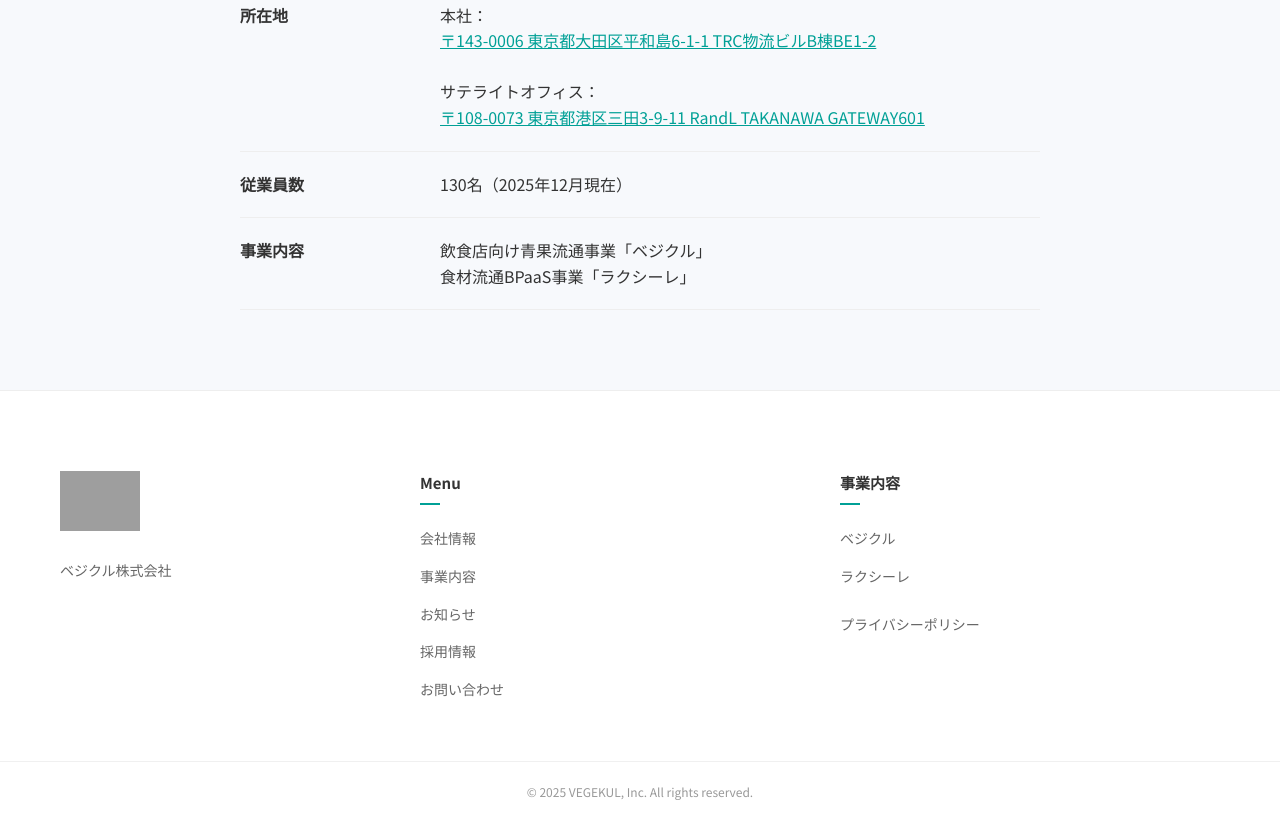
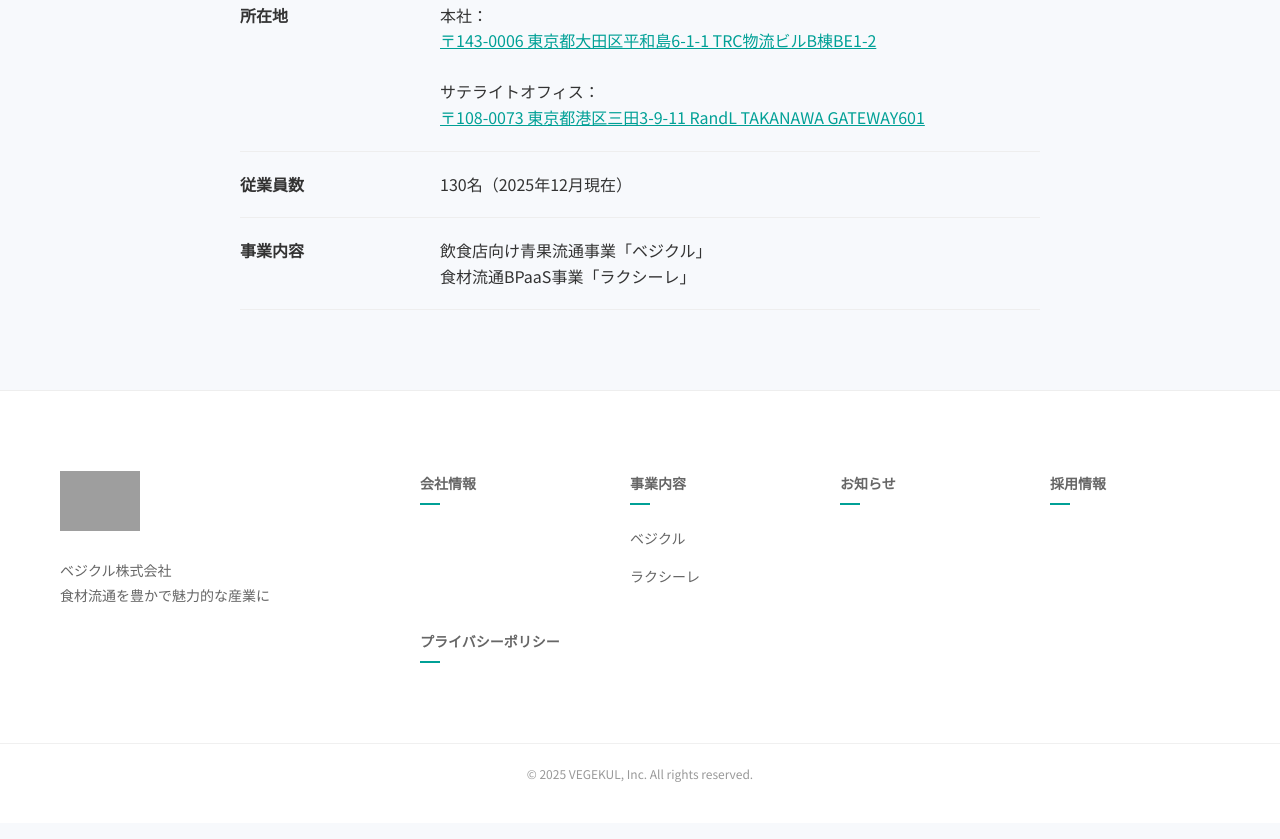
Before and after one commit to w-iwazaki/corporatesite, a plain HTML site: page company.html in a window 1280 px wide. Shown: the part 3161-4000 px from the top of the page. Drawn offline with Linux system fonts and the light colour scheme; grey boxes are pictures that could not be loaded.

Commit message:
Auto-commit: 2025年 12月26日 金曜日 14時42分24秒 JST

```diff
--- a/company.html
+++ b/company.html
@@ -210,27 +210,27 @@
                     <img src="https://www.vegekul.com/wp/wp-content/themes/tsukasa_theme_20240311/img/common/header_logo.svg"
                         alt="VEGEKUL">
                 </a>
-                <p>ベジクル株式会社</p>
+                <p>ベジクル株式会社<br>食材流通を豊かで魅力的な産業に</p>
             </div>
             <div class="footer-links">
                 <div class="footer-col">
-                    <h4>Menu</h4>
+                    <h4><a href="company.html">会社情報</a></h4>
+                </div>
+                <div class="footer-col">
+                    <h4><a href="service.html">事業内容</a></h4>
                     <ul>
-                        <li><a href="company.html">会社情報</a></li>
-                        <li><a href="service.html">事業内容</a></li>
-                        <li><a href="news.html">お知らせ</a></li>
-                        <li><a href="recruit.html">採用情報</a></li>
-                        <li><a href="contact.html">お問い合わせ</a></li>
+                        <li><a href="https://www.vegekul.com/" target="_blank">ベジクル</a></li>
+                        <li><a href="https://rakushiire.com/lp/" target="_blank">ラクシーレ</a></li>
                     </ul>
                 </div>
                 <div class="footer-col">
-                    <h4>事業内容</h4>
-                    <ul>
-                        <li><a href="https://www.vegekul.com/" target="_blank">ベジクル</a></li>
-                        <li><a href="https://rakushiire.com/lp/" target="_blank">ラクシーレ</a></li>
-                        <li style="margin-top: 10px;"><a href="https://www.vegekul.com/privacy/"
-                                target="_blank">プライバシーポリシー</a></li>
-                    </ul>
+                    <h4><a href="news.html">お知らせ</a></h4>
+                </div>
+                <div class="footer-col">
+                    <h4><a href="recruit.html">採用情報</a></h4>
+                </div>
+                <div class="footer-col">
+                    <h4><a href="https://www.vegekul.com/privacy/" target="_blank">プライバシーポリシー</a></h4>
                 </div>
             </div>
         </div>
```
Also changed, not shown: index.html (+14 -14 lines).
